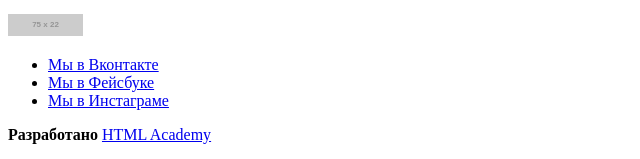
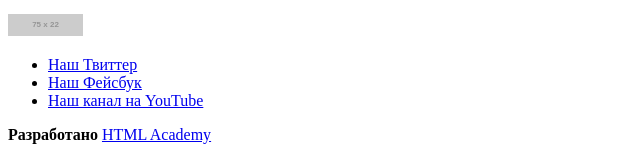
Before and after one commit to GreeneTM/677469-pink-18, a website: page source/form.html in a window 1280 px wide. Shown: the part 145-304 px from the top of the page, without its empty margins (0-640 px from the left). Drawn offline with Linux system fonts and the light colour scheme; placeholder pictures from the web are drawn by us.

Commit message:
Изменает соц сети ссылки и подписи

```diff
--- a/source/form.html
+++ b/source/form.html
@@ -37,13 +37,13 @@
               </a>
           <ul class="social__list">
             <li class="social__item">
-              <a class="social__link social__link--vkontakte" href="https://vk.com/htmlacademy">Мы в Вконтакте</a>
+              <a class="social__link social__link--vkontakte" href="https://twitter.com/htmlacademy_ru">Наш Твиттер</a>
             </li>
             <li class="social__item">
-              <a class="social__link social__link--facebook" href="https://www.facebook.com/htmlacademy">Мы в Фейсбуке</a>
+              <a class="social__link social__link--facebook" href="https://www.facebook.com/htmlacademy">Наш Фейсбук</a>
             </li>
             <li class="social__item">
-              <a class="social__link social__link--instagram" href="https://www.instagram.com/htmlacademy">Мы в Инстаграме</a>
+              <a class="social__link social__link--instagram" href="https://www.youtube.com/user/htmlacademyru">Наш канал на YouTube</a>
             </li>
           </ul>
         </div>
```
Also changed, not shown: source/photo.html (+3 -3 lines).
